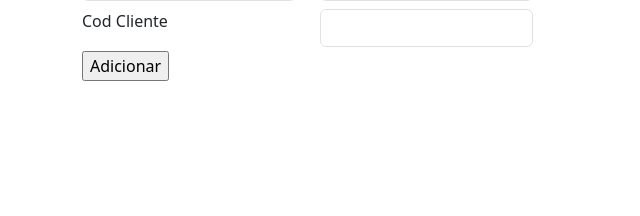
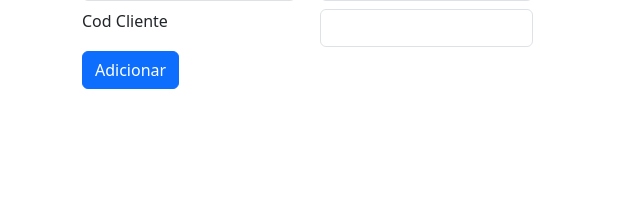
Before and after one commit to l33loo/sistema_pos_1, a PHP site: page / in a window 1280 px wide. Shown: the part 225-441 px from the top of the page, without its empty margins (0-640 px from the left). Run offline with PHP 8.4, Linux system fonts and the light colour scheme; the visitor is signed in with stand-in values (Sample User, id 1).

Commit message:
style venda button

```diff
--- a/index.php
+++ b/index.php
@@ -80,7 +80,7 @@ require_once SERVER_ROOT . '/html/components/body_start.inc.php';
             </div>
             <div class="row">
                 <div class="col">
-                    <input type="submit" name="submit" value="Adicionar">
+                    <input type="submit" class="btn btn-primary" name="submit" value="Adicionar">
                 </div>
             </div>
             <?php if (!empty($successMsg) && count($erros) === 0) { ?>
```
